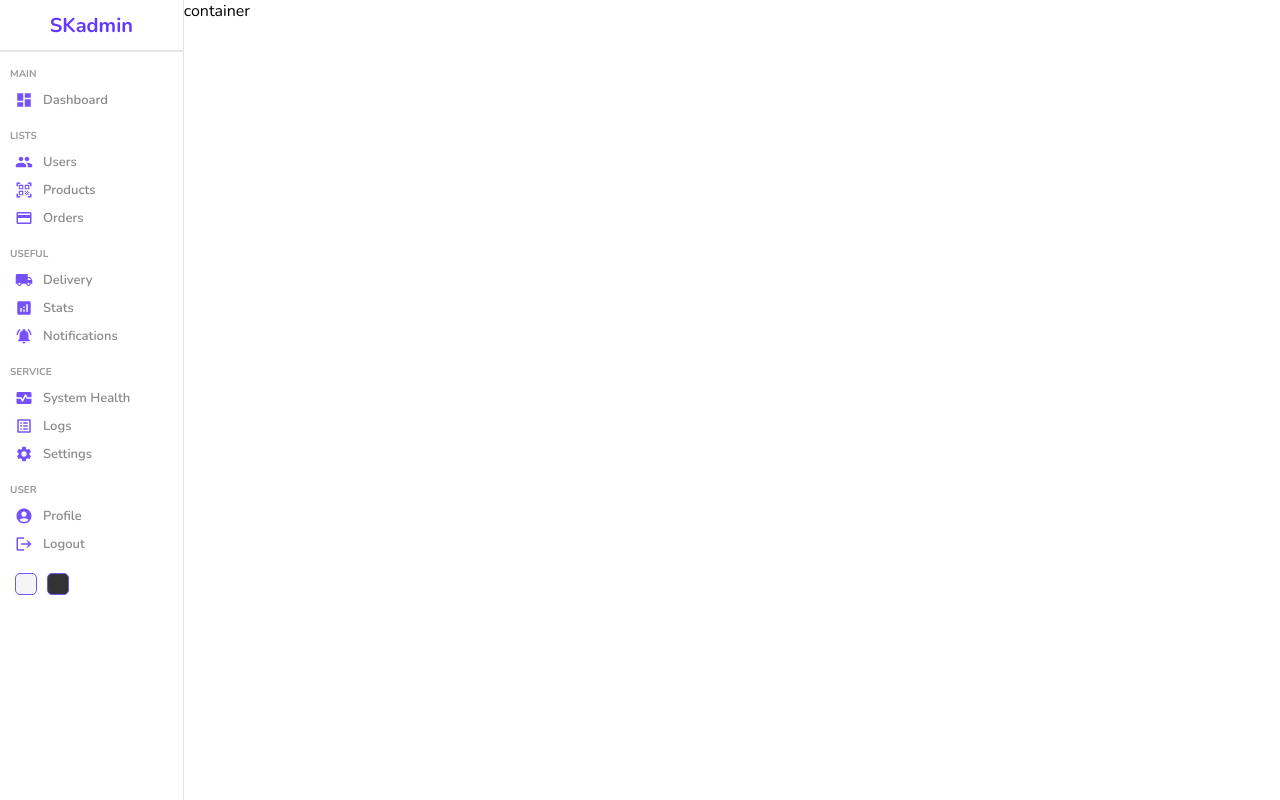
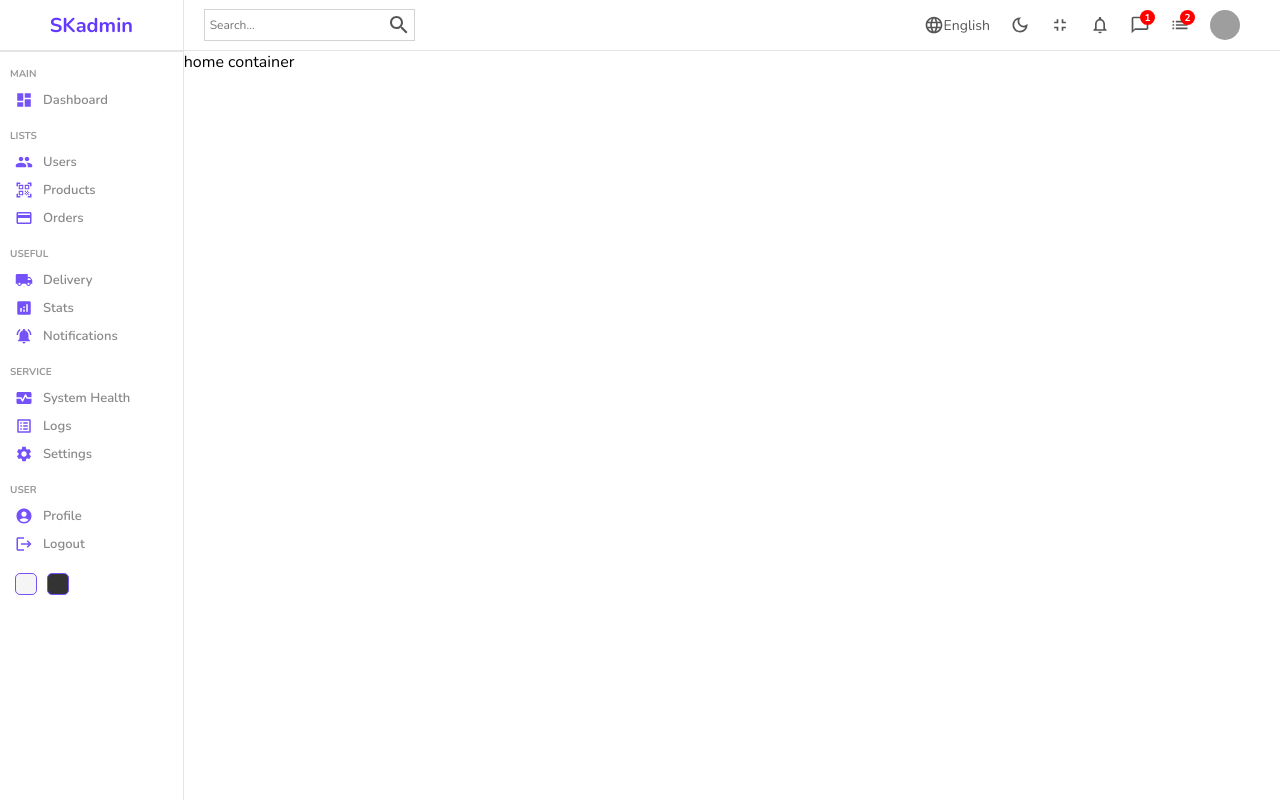
Before and after one commit to sharon-kathambi/react-admin-dashboard, a React (Create React App) app: page / in a window 1280 px wide. Built offline with nearby package versions, Linux system fonts and the light colour scheme; grey boxes are pictures that could not be loaded.

Commit message:
styled and created navbar component

```diff
--- a/src/components/navbar/Navbar.jsx
+++ b/src/components/navbar/Navbar.jsx
@@ -1,10 +1,52 @@
 import React from 'react'
 import "./navbar.scss"
+import SearchOutlinedIcon from '@mui/icons-material/SearchOutlined';
+import LanguageOutlinedIcon from '@mui/icons-material/LanguageOutlined';
+import DarkModeOutlinedIcon from '@mui/icons-material/DarkModeOutlined';
+import FullscreenExitOutlinedIcon from '@mui/icons-material/FullscreenExitOutlined';
+import ChatBubbleOutlineOutlinedIcon from '@mui/icons-material/ChatBubbleOutlineOutlined';
+import ListOutlinedIcon from '@mui/icons-material/ListOutlined';
+import NotificationsNoneOutlinedIcon from '@mui/icons-material/NotificationsNoneOutlined';
 
 const Navbar = () => {
   return (
     <div className='navbar'>
+      <div className="wrapper">
+        <div className="search">
+          <input type="text" placeholder='Search...'/>
+          <SearchOutlinedIcon />
+        </div>
+        <div className="items">
+          <div className="item">
+            <LanguageOutlinedIcon className='icon'/>
+            English
+          </div>
+          <div className="item">
+            <DarkModeOutlinedIcon className='icon'/>
+          </div>
+          <div className="item">
+            <FullscreenExitOutlinedIcon className='icon'/>
+          </div>
+          <div className="item">
+            <NotificationsNoneOutlinedIcon className='icon'/>
+          </div>
+          <div className="item">
+            <ChatBubbleOutlineOutlinedIcon className='icon'/>
+            <div className="counter">1</div>
+          </div>
+          <div className="item">
+            <ListOutlinedIcon className='icon'/>
+            <div className="counter">2</div>
+          </div>
+          <div className="item">
+          <img src="https://img.freepik.com/free-vector/businessman-character-avatar-isolated_24877-60111.jpg?w=2000"
+          alt="avatar"
+          className='avatar'
+          />
+          </div>
+        </div>
 
+      </div>
     </div>
   )
 }
--- a/src/components/navbar/navbar.scss
+++ b/src/components/navbar/navbar.scss
@@ -0,0 +1,72 @@
+.navbar {
+    height: 50px;
+    border-bottom: 0.5px solid rgb(231, 228, 228);
+    display: flex;
+    align-items: center;
+    font-size: 14px;
+    color: #555;
+
+    .wrapper {
+        width: 100%;
+        padding: 20px;
+        display: flex;
+        align-items: center;
+        justify-content: space-between;
+
+        .search {
+            display: flex;
+            align-items: center;
+            border: 0.5px solid lightgray;
+            padding: 3px;
+
+            input{
+                border: none;
+                outline: none;
+                background: transparent;
+
+                &::placeholder{
+                    font-size: 12px;
+                }
+            }
+        }
+        .items{
+            display: flex;
+            align-items: center;
+
+            .item{
+                display: flex;
+                align-items: center;
+                margin-right: 20px;
+                position: relative;
+
+                .icon {
+                   font-size: 20px;
+                }
+
+                .avatar{
+                    width: 30px;
+                    height: 30px;
+                    border-radius: 50%;
+                }
+
+                .counter {
+                    width: 15px;
+                    height: 15px;
+                    background-color: red;
+                    border-radius: 50%;
+                    color: white;
+                    display: flex;
+                    align-items: center;
+                    justify-content: center;
+                    font-size: 10px;
+                    font-weight: bold;
+                    position: absolute;
+                    top: -5px;
+                    right: -5px;
+
+
+                }
+            }
+        }
+    }
+}
--- a/src/pages/home/Home.jsx
+++ b/src/pages/home/Home.jsx
@@ -1,4 +1,5 @@
 import React from 'react'
+import Navbar from '../../components/navbar/Navbar'
 import Sidebar from '../../components/sidebar/Sidebar'
 import './home.scss'
 
@@ -6,7 +7,10 @@
   return (
     <div className='home'>
       <Sidebar />
-      <div className="homeContainer">container</div>
+      <div className="homeContainer">
+        <Navbar />
+        home container
+        </div>
     </div>
   )
 }
```
